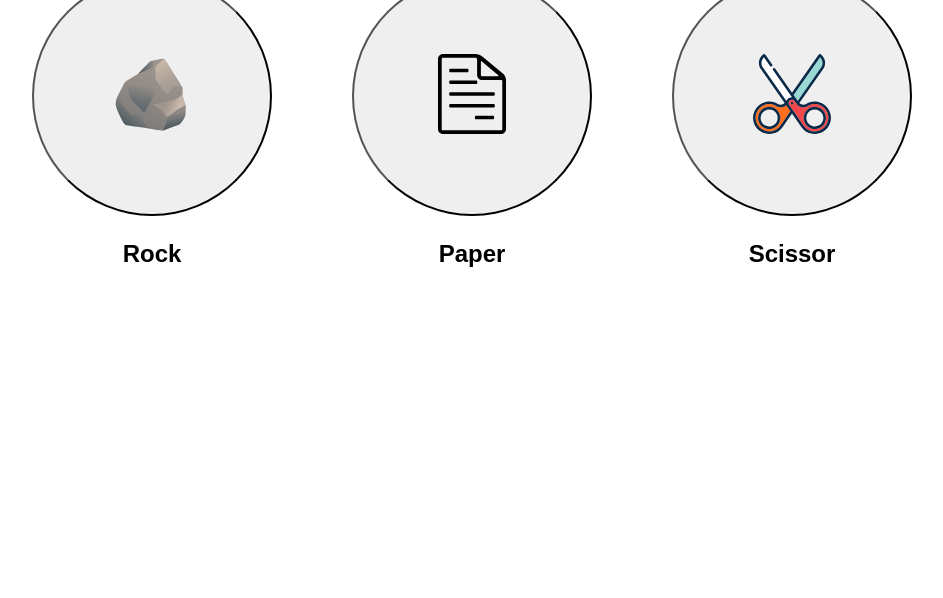
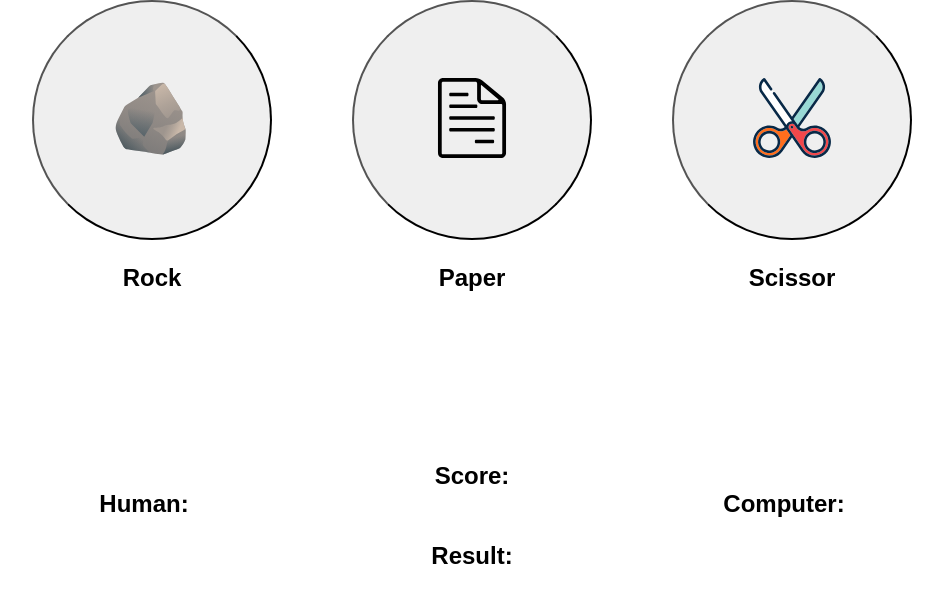
Before and after one commit to Rafie-azfa/Odin-Project-Rock-Paper-Scissors, a plain HTML site: page index.html in a window 1280 px wide. Shown: the part 202-800 px from the top of the page, without its empty margins (168-1111 px from the left). Drawn offline with Linux system fonts and the light colour scheme.

Commit message:
update layout

```diff
--- a/index.html
+++ b/index.html
@@ -29,7 +29,15 @@
                 <p>Scissor</p>
             </li>
         </ul>
-        <p id="results"></p>
+    </div>
+
+    <div>
+        <p class="score">Score:</p>
+        <div class="scoreVs">
+            <p>Human:</p>
+            <p>Computer:</p>
+        </div>
+        <p class="result">Result:</p>
     </div>
 </body>
 
```
